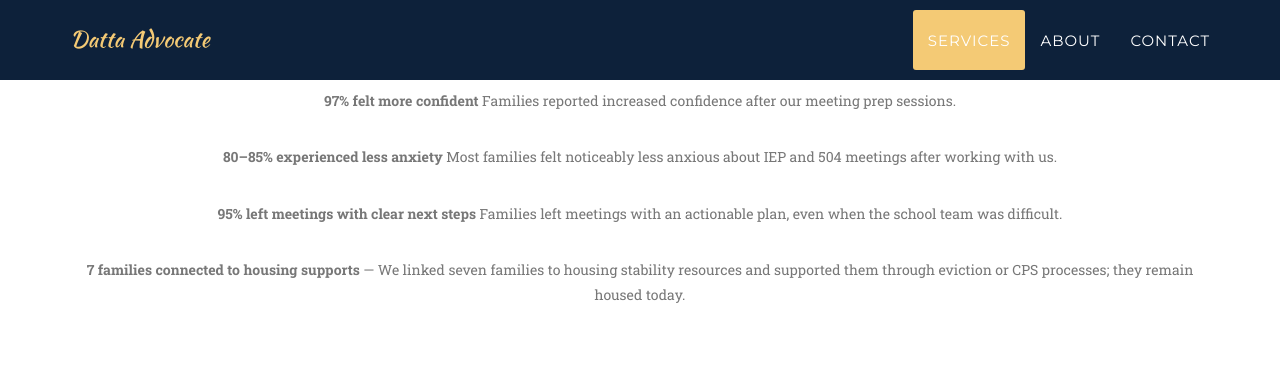
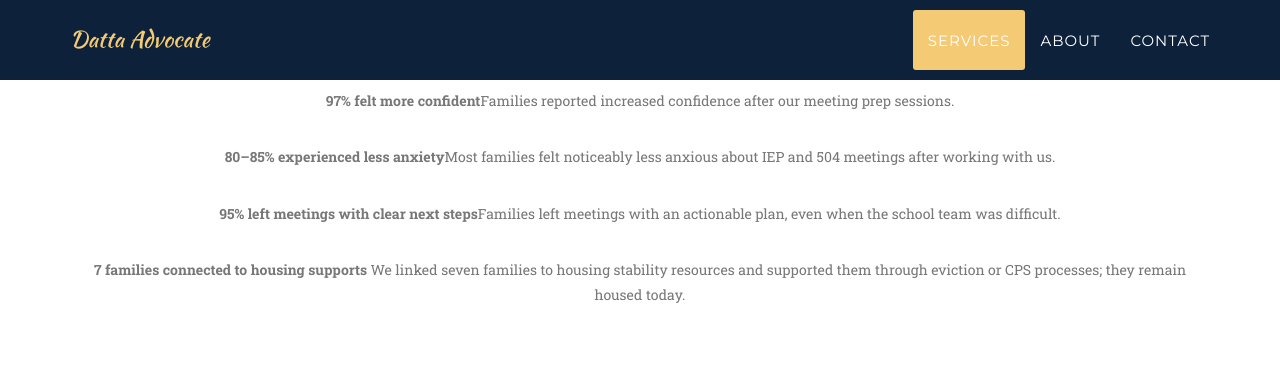
Before and after one commit to neeradatta/dattaadvocate.com, a Jekyll site: the page built from index.html, in a window 1280 px wide and 900 px high, scrolled down 1775 px. Shown: the top 367 px of the window. Built offline with Jekyll 4.4.1, drawn with Linux system fonts in a browser that asks for light colours; some web fonts are replaced.

Commit message:
deleted spaces and dashes in the metrics on main page

```diff
--- a/_includes/services.html
+++ b/_includes/services.html
@@ -25,13 +25,13 @@
                     <p class="text-muted">"Before we started working with Neera, my son’s IEP meetings felt overwhelming and confusing. Since we started working with her two years ago, everything has changed. It is still an IEP meeting so there is always stress but I finally feel informed, supported, and far less anxious walking into those meetings!" AS - Fairfax VA </p>
                     <br>
                     <H5>In 2025</h5>
-                    <p class="text-muted"><b>97% felt more confident</b> Families reported increased confidence after our meeting prep sessions.</p>
+                    <p class="text-muted"><b>97% felt more confident</b>Families reported increased confidence after our meeting prep sessions.</p>
                     <br>
-                    <p class="text-muted"><b>80–85% experienced less anxiety</b> Most families felt noticeably less anxious about IEP and 504 meetings after working with us.</p>
+                    <p class="text-muted"><b>80–85% experienced less anxiety</b>Most families felt noticeably less anxious about IEP and 504 meetings after working with us.</p>
                     <br>
-                    <p class="text-muted"><b>95% left meetings with clear next steps</b> Families left meetings with an actionable plan, even when the school team was difficult.</p>
+                    <p class="text-muted"><b>95% left meetings with clear next steps</b>Families left meetings with an actionable plan, even when the school team was difficult.</p>
                     <br>
-                    <p class="text-muted"><b>7 families connected to housing supports </b> — We linked seven families to housing stability resources and supported them through eviction or CPS processes; they remain housed today.</p>
+                    <p class="text-muted"><b>7 families connected to housing supports </b>We linked seven families to housing stability resources and supported them through eviction or CPS processes; they remain housed today.</p>
                     <br>
                 </div>
             </div>
```
